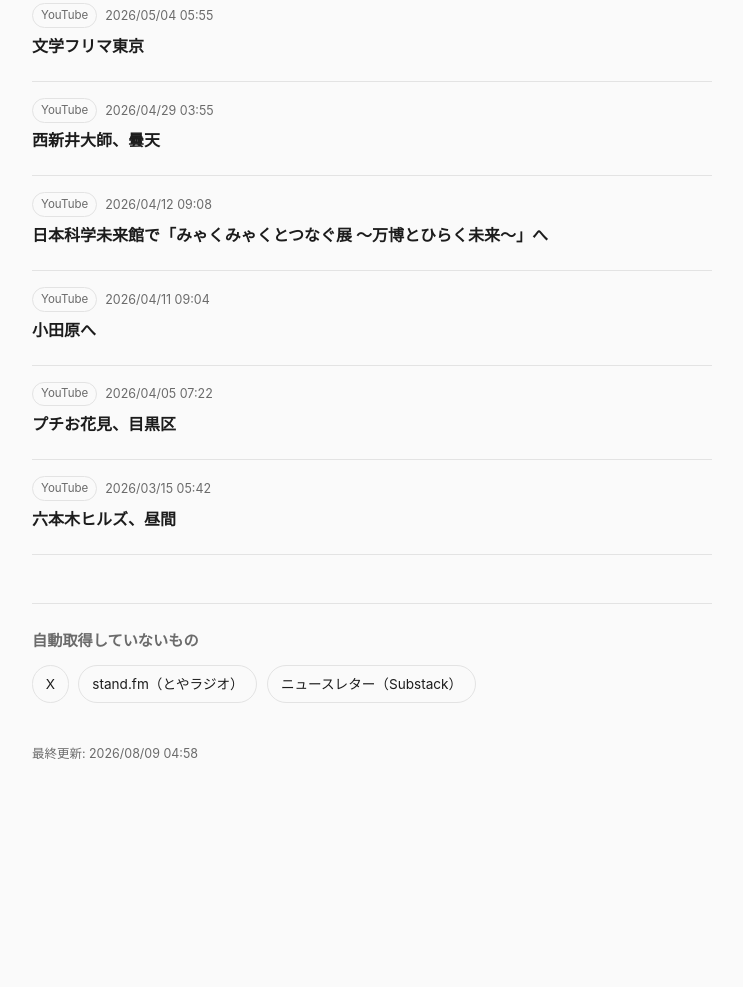
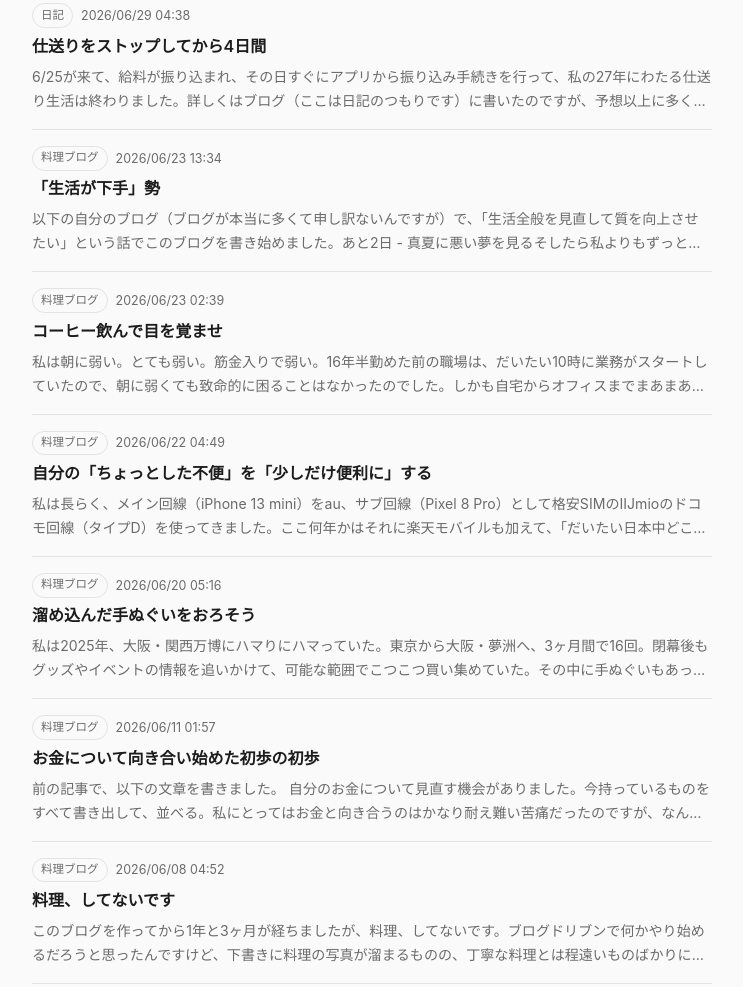
Before and after one commit to toya248/feeds, a website: page index.html in a window 1280 px wide. Shown: the part 6711-7698 px from the top of the page, without its empty margins (268-1011 px from the left). Before the commit the page ends 7556 px from the top, so only its background shows below. Drawn offline with Linux system fonts and the light colour scheme.

Commit message:
Add cooking-for-golden-age.hatenablog.com as a feed source

```diff
--- a/data/feed.json
+++ b/data/feed.json
@@ -1,5 +1,5 @@
 {
-  "generatedAt": "2026-08-09T04:58:24.827Z",
+  "generatedAt": "2026-08-09T05:03:39.207Z",
   "entries": [
     {
       "source": "mastodon",
@@ -330,6 +330,14 @@
       "summary": "ちょっとした動画を編集するのにCapCutを使っていたのだけど、本格的な動画編集ソフトを試してみたくなったので、AdobeのPremiere Proを契約してみた。飽きたら解約するつもりで。あまりにも高性能すぎてちょっと持て余すかもな、と思ったのはそれはそれで当たりのような気がするけど、スマートフォンアプリの小さい画面…"
     },
     {
+      "source": "cooking",
+      "sourceLabel": "料理ブログ",
+      "title": "ただの夕食",
+      "url": "https://cooking-for-golden-age.hatenablog.com/entry/2026/07/14/200855",
+      "publishedAt": "2026-07-14T11:08:55.000Z",
+      "summary": "料理が苦手だ、とずっと言い続けてきた。結婚して自分たちの世帯を持ってからもずっと苦手だ。正確に言うと、レシピ通りに作ることはできる。ハンバーグも、ちょっと込み入ったものも、見た目はともかくおしゃれな料理も作れる。それでも苦手は消えることはなかったし、実際、料理ブログと銘打って始めたはずのこのブログの更新は14ヶ月空いて…"
+    },
+    {
       "source": "diary",
       "sourceLabel": "日記",
       "title": "初めてのフィクションをFable 5に伴走してもらって書き終わった",
@@ -352,6 +360,54 @@
       "url": "https://diary.toya.blog/entry/2026/06/29/133843",
       "publishedAt": "2026-06-29T04:38:43.000Z",
       "summary": "6/25が来て、給料が振り込まれ、その日すぐにアプリから振り込み手続きを行って、私の27年にわたる仕送り生活は終わりました。詳しくはブログ（ここは日記のつもりです）に書いたのですが、予想以上に多くの方に読んでいただきました。実家への毎月の仕送りを、51歳でやめた - Really Saying Somethingブック…"
+    },
+    {
+      "source": "cooking",
+      "sourceLabel": "料理ブログ",
+      "title": "「生活が下手」勢",
+      "url": "https://cooking-for-golden-age.hatenablog.com/entry/2026/06/23/223404",
+      "publishedAt": "2026-06-23T13:34:04.000Z",
+      "summary": "以下の自分のブログ（ブログが本当に多くて申し訳ないんですが）で、「生活全般を見直して質を向上させたい」という話でこのブログを書き始めました。あと2日 - 真夏に悪い夢を見るそしたら私よりもずっと巧みに言語化している方がいたので、anmin7.hatenadiary.jp思わずブックマークコメントを書きました。 おれたち…"
+    },
+    {
+      "source": "cooking",
+      "sourceLabel": "料理ブログ",
+      "title": "コーヒー飲んで目を覚ませ",
+      "url": "https://cooking-for-golden-age.hatenablog.com/entry/2026/06/23/113940",
+      "publishedAt": "2026-06-23T02:39:40.000Z",
+      "summary": "私は朝に弱い。とても弱い。筋金入りで弱い。16年半勤めた前の職場は、だいたい10時に業務がスタートしていたので、朝に弱くても致命的に困ることはなかったのでした。しかも自宅からオフィスまでまあまあ近かったため、朝寝坊しても二度寝してもギリギリセーフという成功体験を積み重ねてしまっていました。1年半ほど前から勤め始めた今の…"
+    },
+    {
+      "source": "cooking",
+      "sourceLabel": "料理ブログ",
+      "title": "自分の「ちょっとした不便」を「少しだけ便利に」する",
+      "url": "https://cooking-for-golden-age.hatenablog.com/entry/2026/06/22/134957",
+      "publishedAt": "2026-06-22T04:49:57.000Z",
+      "summary": "私は長らく、メイン回線（iPhone 13 mini）をau、サブ回線（Pixel 8 Pro）として格安SIMのIIJmioのドコモ回線（タイプD）を使ってきました。ここ何年かはそれに楽天モバイルも加えて、「だいたい日本中どこへ行っても何かがつながる（全部だめな時はそういう場所なのでしょうがない）」という感じで運用し…"
+    },
+    {
+      "source": "cooking",
+      "sourceLabel": "料理ブログ",
+      "title": "溜め込んだ手ぬぐいをおろそう",
+      "url": "https://cooking-for-golden-age.hatenablog.com/entry/2026/06/20/141633",
+      "publishedAt": "2026-06-20T05:16:33.000Z",
+      "summary": "私は2025年、大阪・関西万博にハマりにハマっていた。東京から大阪・夢洲へ、3ヶ月間で16回。閉幕後もグッズやイベントの情報を追いかけて、可能な範囲でこつこつ買い集めていた。その中に手ぬぐいもあった。ミャクミャクやこみゃく柄の手ぬぐい。私は普段手ぬぐいを使うのが好きで、汗拭きなどにはハンカチではなく手ぬぐいを持つことが…"
+    },
+    {
+      "source": "cooking",
+      "sourceLabel": "料理ブログ",
+      "title": "お金について向き合い始めた初歩の初歩",
+      "url": "https://cooking-for-golden-age.hatenablog.com/entry/2026/06/11/105721",
+      "publishedAt": "2026-06-11T01:57:21.000Z",
+      "summary": "前の記事で、以下の文章を書きました。 自分のお金について見直す機会がありました。今持っているものをすべて書き出して、並べる。私にとってはお金と向き合うのはかなり耐え難い苦痛だったのですが、なんとか向き合って、現状を把握することに成功しました。 これも記事にしておけばいいのでは？何しろ生活見直しのブログだしね？というわけ…"
+    },
+    {
+      "source": "cooking",
+      "sourceLabel": "料理ブログ",
+      "title": "料理、してないです",
+      "url": "https://cooking-for-golden-age.hatenablog.com/entry/2026/06/08/135212",
+      "publishedAt": "2026-06-08T04:52:12.000Z",
+      "summary": "このブログを作ってから1年と3ヶ月が経ちましたが、料理、してないです。ブログドリブンで何かやり始めるだろうと思ったんですけど、下書きに料理の写真が溜まるものの、丁寧な料理とは程遠いものばかりになってしまって、そのうち文章を書くのが面倒になって、放置する……というパターンにはまってしまいました。そうこうしているうちに、健…"
     },
     {
       "source": "youtube",
@@ -400,6 +456,22 @@
       "url": "https://www.youtube.com/watch?v=81ApDvfSfMc",
       "publishedAt": "2026-03-15T05:42:36.000Z",
       "summary": ""
+    },
+    {
+      "source": "cooking",
+      "sourceLabel": "料理ブログ",
+      "title": "ニラ玉、ならぬ春菊玉（『はじめの自炊帳』より）",
+      "url": "https://cooking-for-golden-age.hatenablog.com/entry/2025/04/13/184937",
+      "publishedAt": "2025-04-13T09:49:37.000Z",
+      "summary": "土井光さん著『はじめの自炊帳』（マガジンハウス）を買いました。久しぶりに本屋さんの料理コーナーに行ったら、まさに「私が自炊をできるようになりたい」感じのレシピばかりだったからです。Amazonで他のレシピ本を買ったり、素材だけ素朴に蒸す蒸し料理もしているのですが、しばらくは本を参考にする場合、あまりふらふらせず、この本…"
+    },
+    {
+      "source": "cooking",
+      "sourceLabel": "料理ブログ",
+      "title": "まな板の上で人生を見直す",
+      "url": "https://cooking-for-golden-age.hatenablog.com/entry/2025/03/24/171532",
+      "publishedAt": "2025-03-24T08:15:32.000Z",
+      "summary": "あともう3ヶ月弱で、私は50歳になる。自分の健康上の理由および家族の健康上の懸念により、これまでなんだかんだと理由を付けて逃げ回ってきた「料理」というものに、そろそろきちんと向き合わなければならなくなってきた。これまでも料理本を買うことだけは好きで、いろいろな本を買ってきた。が、それが台所事情に直結することはほぼなかっ…"
     }
   ]
 }
--- a/index.html
+++ b/index.html
@@ -165,6 +165,7 @@
     youtube: 'YouTube',
     hatena: 'ブログ',
     diary: '日記',
+    cooking: '料理ブログ',
     substack: 'ニュースレター',
   };
 
--- a/scripts/build-feed.mjs
+++ b/scripts/build-feed.mjs
@@ -40,6 +40,12 @@ const SOURCES = [
     label: '日記',
     kind: 'rss',
     url: 'https://diary.toya.blog/rss',
+  },
+  {
+    id: 'cooking',
+    label: '料理ブログ',
+    kind: 'rss',
+    url: 'https://cooking-for-golden-age.hatenablog.com/rss',
   },
   // Substack (toya.substack.com/feed) is intentionally excluded: Cloudflare
   // blocks requests from GitHub Actions runner IPs with a 403, regardless of
```
